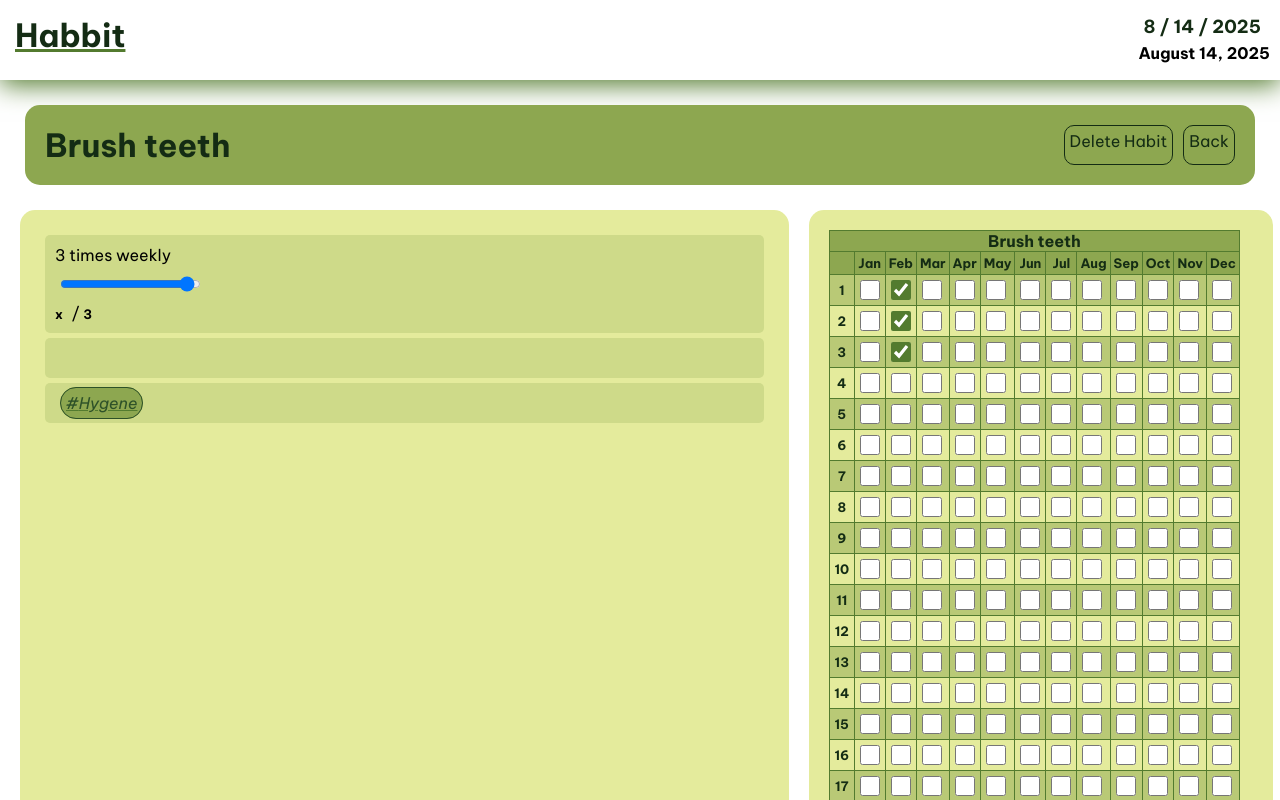
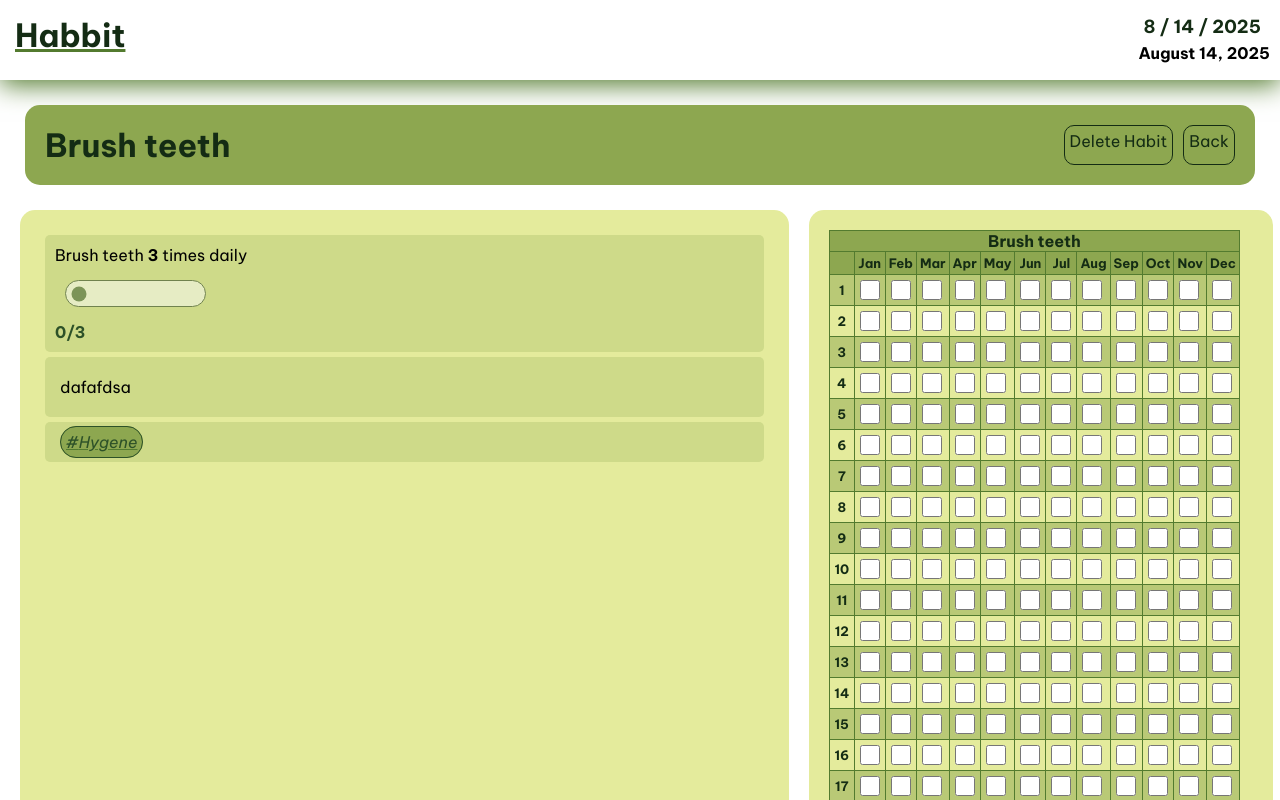
Before and after one commit to kandriam/habbit-prototype, an Angular app: page /details/1 in a window 1280 px wide. Shown: the top 800 px of the page. Built offline with nearby package versions, Linux system fonts and the light colour scheme; data requests are answered from the project's data file.

Commit message:
Progress tracker works

```diff
--- a/db.json
+++ b/db.json
@@ -3,23 +3,21 @@
     {
       "id": "1",
       "name": "Brush teeth",
+      "timesdone": 0,
       "timesperinstance": 3,
-      "frequency": "weekly",
+      "frequency": "daily",
       "description": [
-        ""
+        "dafafdsa"
       ],
       "tags": [
         "Hygene"
       ],
-      "calendar": [
-        "February1",
-        "February2",
-        "February3"
-      ]
+      "calendar": []
     },
     {
       "id": "2",
       "name": "Salt gargle",
+      "timesdone": 0,
       "timesperinstance": 1,
       "frequency": "daily",
       "description": [
@@ -32,6 +30,7 @@
     {
       "id": "3",
       "name": "Teeth strip",
+      "timesdone": 0,
       "timesperinstance": 1,
       "frequency": "daily",
       "description": [
@@ -46,6 +45,7 @@
     {
       "id": "4",
       "name": "Gym",
+      "timesdone": 0,
       "timesperinstance": 1,
       "frequency": "daily",
       "description": [
@@ -64,6 +64,7 @@
     {
       "id": "6",
       "name": "Write at least a page",
+      "timesdone": 0,
       "timesperinstance": 1,
       "frequency": "daily",
       "description": [
@@ -76,6 +77,7 @@
     {
       "id": "7",
       "name": "Test",
+      "timesdone": 0,
       "timesperinstance": 1,
       "frequency": "daily",
       "description": [
@@ -95,6 +97,7 @@
     {
       "id": "8",
       "name": "dsf",
+      "timesdone": 0,
       "timesperinstance": 1,
       "frequency": "daily",
       "description": [
@@ -102,6 +105,18 @@
       ],
       "tags": [],
       "calendar": {}
+    },
+    {
+      "id": "9",
+      "name": "safdsaf",
+      "timesdone": 0,
+      "timesperinstance": 1,
+      "frequency": "daily",
+      "description": [
+        "asfd"
+      ],
+      "tags": [],
+      "calendar": {}
     }
   ]
 }
--- a/src/app/calendar/calendar.ts
+++ b/src/app/calendar/calendar.ts
@@ -83,6 +83,7 @@ export class Calendar {
     this.habitService.updateHabitCalendar(
       this.habitId,
       this.habit?.name ?? '',
+      this.habit?.timesdone ?? 0,
       this.habit?.timesperinstance ?? 1,
       this.habit?.frequency ??'daily',
       this.habit?.description ?? [],
--- a/src/app/habit.service.ts
+++ b/src/app/habit.service.ts
@@ -18,7 +18,7 @@ export class HabitService {
     const locationJson = await data.json();
     return locationJson[0] ?? {};  }
 
-  editHabit(id:number, name: string, timesperinstance: number, frequency: string, description: string, tags: string[]): void {
+  editHabit(id:number, name: string, timesdone:number, timesperinstance: number, frequency: string, description: string, tags: string[]): void {
     console.log(
       `Editing habit: ${id}, ${name}, ${timesperinstance}, ${frequency}, ${description}, ${tags.join(",")}`
     );
@@ -32,6 +32,7 @@ export class HabitService {
       body: JSON.stringify({
       id: strid,
       name,
+      timesdone,
       timesperinstance,
       frequency,
       description: description.split('\n'), // Multiple lines
@@ -40,12 +41,11 @@ export class HabitService {
     });
   }
 
-  updateHabitCalendar(id:number, name: string, timesperinstance: number, frequency: string, description: string[] | undefined, tags: string[], calendar: string[]): void {
+  updateHabitCalendar(id:number, name: string, timesdone:number, timesperinstance: number, frequency: string, description: string[] | undefined, tags: string[], calendar: string[]): void {
   // updateHabitCalendar(id:number, name: string, calendar:Map<string,boolean>){
     console.log(
       "Calendar update:", id, calendar
     );
-
     let strid = id.toString();
     fetch(`${this.url}/${id}`, {
       method: 'PUT',
@@ -55,6 +55,30 @@ export class HabitService {
       body: JSON.stringify({
       id: strid,
       name,
+      timesdone,
+      timesperinstance,
+      frequency,
+      description,
+      tags,
+      calendar
+      })
+    });
+  }
+
+  updateProgress(id:number, name: string, timesdone:number, timesperinstance: number, frequency: string, description: string[] | undefined, tags: string[], calendar: string[]): void {
+    console.log(
+      "Progress update:", id, timesdone
+    );
+    let strid = id.toString();
+    fetch(`${this.url}/${id}`, {
+      method: 'PUT',
+      headers: {
+      'Content-Type': 'application/json'
+      },
+      body: JSON.stringify({
+      id: strid,
+      name,
+      timesdone,
       timesperinstance,
       frequency,
       description,
@@ -82,6 +106,7 @@ export class HabitService {
       body: JSON.stringify({
         id: newId,
         name,
+        timesdone:0,
         timesperinstance,
         frequency,
         // description,
--- a/src/app/habit.ts
+++ b/src/app/habit.ts
@@ -5,6 +5,7 @@ export interface HabitInfo {
 
     tags?: string[];
 
+    timesdone: number;
     timesperinstance: number;
 
     calendar?: string[];
--- a/src/app/habitdetails/habitdetails.css
+++ b/src/app/habitdetails/habitdetails.css
@@ -32,4 +32,10 @@
   padding: 5px;
   /* border: 1px solid var(--g2-color); */
   border-radius: 5px;
+  /* background-color: color-mix(in srgb, var(--g1-color) 75%, var(--g2-color) 25%); */
 }
+
+.progress-text {
+  color: var(--g4-color);
+  font-size: medium;
+}
--- a/src/app/habitdetails/habitdetails.ts
+++ b/src/app/habitdetails/habitdetails.ts
@@ -20,19 +20,19 @@ import { Calendar } from '../calendar/calendar';
       <div class="details-row">
         <div id="content-container" class="secondary-container">
           <div class="details-section">
-            {{ habit?.timesperinstance }}
+            {{habit?.name}} <b>{{ habit?.timesperinstance }} </b>
             @if (habit?.timesperinstance == 1) {
               time
             } @else {
               times
             } {{ habit?.frequency }}
-
             @if (habit?.timesperinstance != 1) {
-              <p></p>
-              <div class="slidecontainer">
-                <input type="range" min=0 max={{habit?.timesperinstance}} value=5 class="slider" id="progress-tracker" (input)="updateTracker()">
+              <div class="desc-section">
+              <input type="range" min=0 max={{habit?.timesperinstance}} value={{habit?.timesdone}} class="slider" id="progress-tracker" (input)="updateTracker()">
               </div>
-              <p> <label id="progress-numerator">x</label> / <label>{{habit?.timesperinstance}} </label></p>
+              <div class="details-row">
+                <label class="progress-text" id="progress-numerator">{{habit?.timesdone}}/{{habit?.timesperinstance}} </label>
+              </div>
             }
           </div>
 
@@ -121,8 +121,17 @@ export class Details {
 
   updateTracker() {
     var slider = <HTMLInputElement> document.getElementById("progress-tracker");
-    (document.getElementById("progress-numerator") as HTMLImageElement).textContent = slider.value;
-
+    var str: string = slider.value + "/" + this.habit?.timesperinstance;
+    (document.getElementById("progress-numerator") as HTMLImageElement).textContent = (str);
+    this.habitService.updateProgress(
+      this.habitId,
+      this.habit?.name ?? '',
+      Number(slider.value),
+      this.habit?.timesperinstance ?? 1,
+      this.habit?.frequency ??'daily',
+      this.habit?.description ?? [],
+      this.habit?.tags ?? [],
+      this.habit?.calendar ?? []);
   }
 
 
@@ -146,6 +155,7 @@ export class Details {
     this.habitService.editHabit(
       this.habitId,
       this.applyForm.value.name ?? '',
+      this.habit?.timesdone ?? 0,
       Number(this.applyForm.value.timesperinstance) ?? 1,
       this.applyForm.value.frequency ?? 'daily',
       this.applyForm.value.description ?? '',
--- a/src/styles.css
+++ b/src/styles.css
@@ -79,6 +79,24 @@ input[type="number"] {
   border-radius: 20px;
 }
 
+input[type="range"] {
+  appearance: none;
+  /* width: 90%; */
+  accent-color: var(--g4-color);
+  background-color: white;
+  height: 15px;
+  border-radius: 15px;
+  outline: none;
+  opacity: 0.5;
+  transition: opacity 0.5s;
+}
+
+input[type="range"]:hover {
+  opacity: 1; /* Fully shown on mouse-over */
+
+}
+
+
 label {
   font-weight: bold;
   margin-right: 5px;
```
